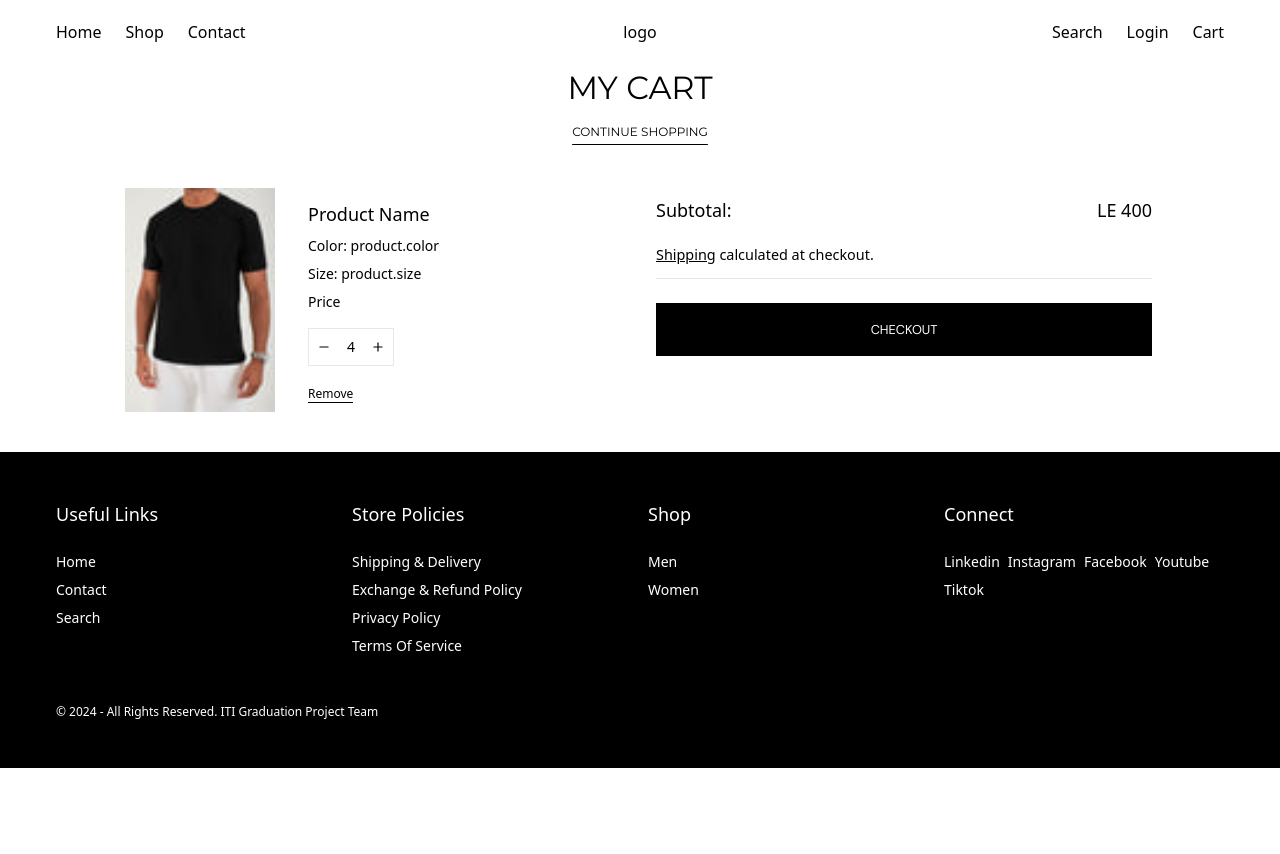
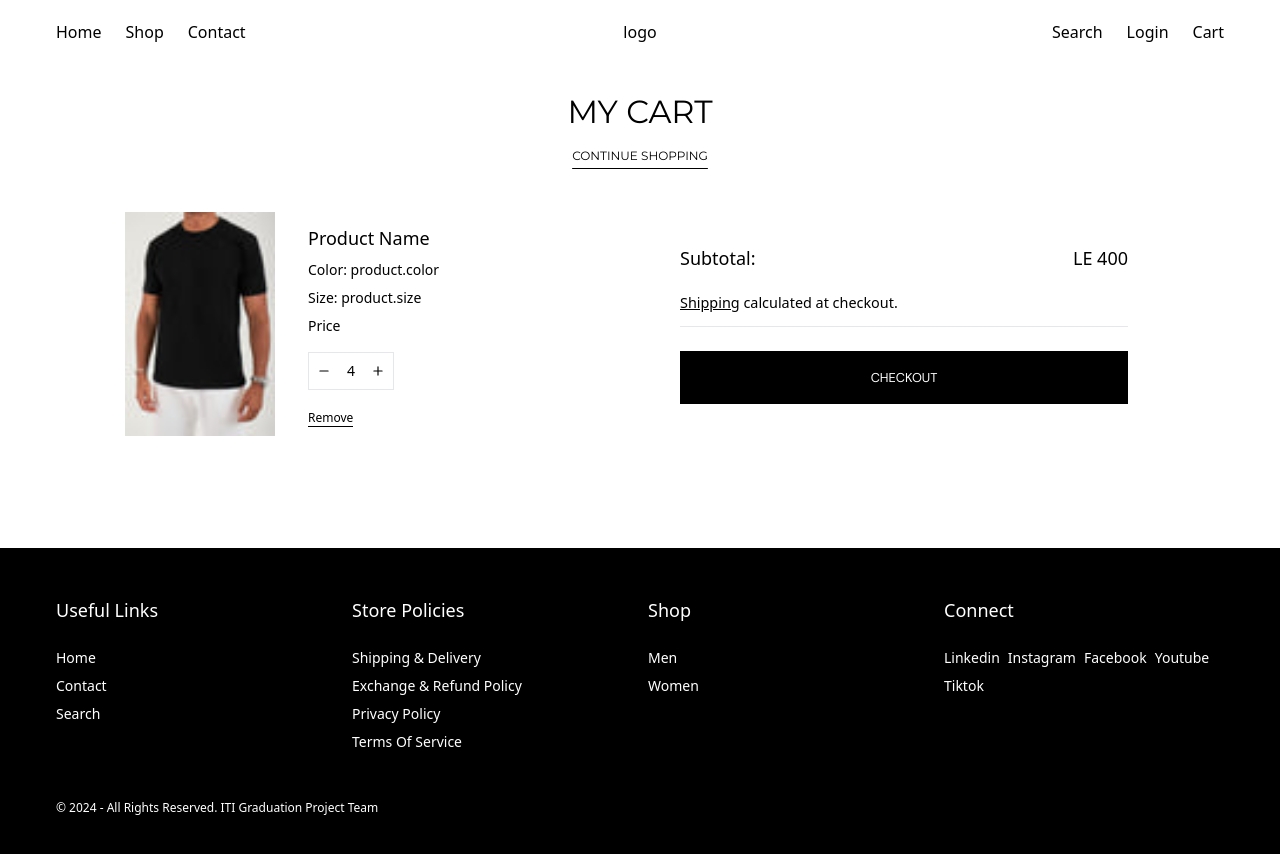
Before and after one commit to Yossef-Magdy/ecommerce-project, an Angular app: page /cart in a window 1280 px wide. Shown: the top 854 px of the page. Before the commit the page ends 800 px from the top, so only its background shows below. Built offline with nearby package versions, Linux system fonts and the light colour scheme.

Commit message:
updates on cart styling

```diff
--- a/src/app/features/cart/cart.component.html
+++ b/src/app/features/cart/cart.component.html
@@ -1,14 +1,14 @@
-<section class="cart-section px-6 md:px-28">
+<section class="cart-section py-6">
     <h1 class="mb-3 capitalize">My Cart</h1>
     <a routerLink="/" class="block capitalize text-center text-black underline underline-offset-8 text-xs hover:no-underline mb-3">Continue Shopping</a>
 
-    <div class="my-10">
+    <div class="my-10 px-2 md:px-10 lg:px-28">
         @if (data.length > 0) {
         <div class="cart flex flex-row flex-wrap">
-            <div class="products basis-full md:basis-1/2">
+            <div class="products basis-full lg:basis-1/2">
                 <app-cart-item></app-cart-item>
             </div>
-            <div class="total basis-full md:basis-1/2 p-4">
+            <div class="total basis-full lg:basis-1/2 p-10">
                 <div class="border-b">
                     <div class="flex flex-row justify-between text-lg mb-5">
                         <span>Subtotal:</span>
--- a/src/app/features/cart/cart.component.ts
+++ b/src/app/features/cart/cart.component.ts
@@ -11,7 +11,7 @@ import { BlackButtonComponent } from "../../shared/black-button/black-button.com
   styleUrl: './cart.component.css'
 })
 export class CartComponent {
-  data = ["ay7aga"];
+  data = ["m"];
   totalPrice: number = 0;
 
 }
```
